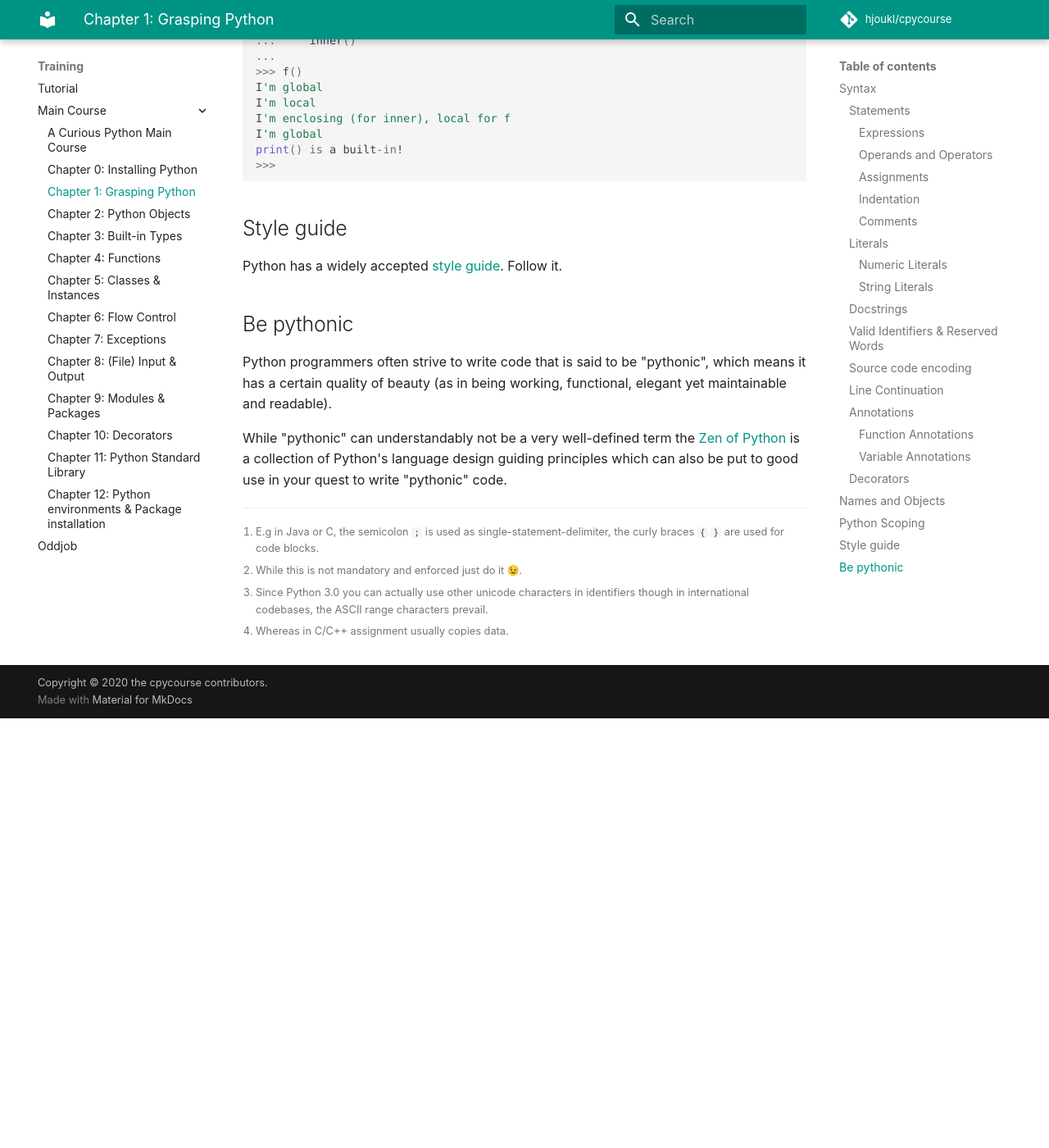
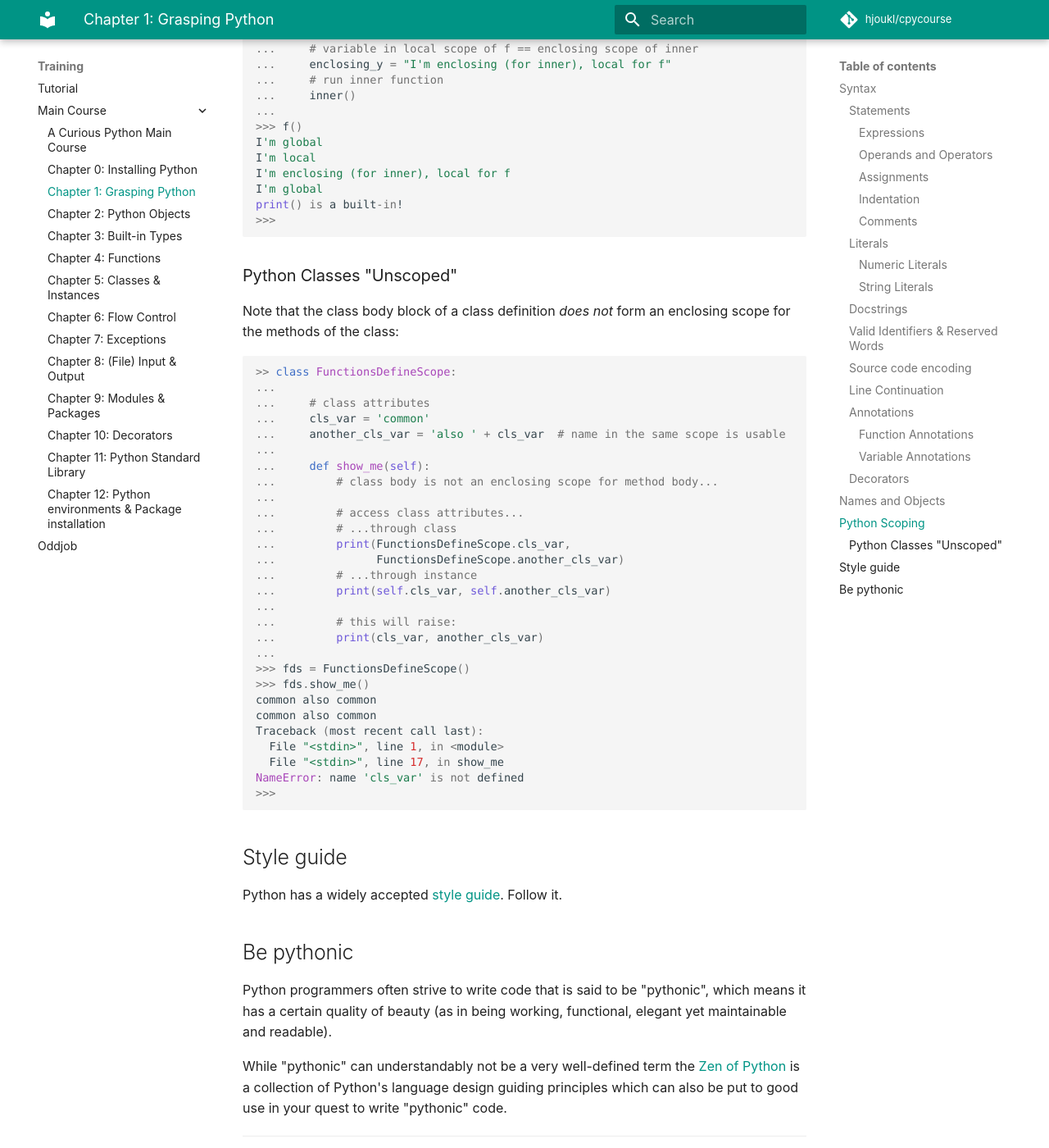
Before and after one commit to rkluger68/cpycourse, an MkDocs documentation site: the page built from docs/training/main-course/grasping-python.md, in a window 1280 px wide and 1400 px high, scrolled down 11297 px. Shown: the whole window at 82% size. Built offline with MkDocs 1.6.1 and Material for MkDocs 9.7.7, drawn with Linux system fonts in a browser that asks for light colours; emoji names are drawn with the system emoji font; comment, search, counter and statistics services are not loaded; before the commit the page ends 12173 px from its top, so only the background shows below that; some of the changed text lies outside the part shown.

Commit message:
Add section for class not an enclosing scope

````diff
--- a/docs/training/main-course/grasping-python.md
+++ b/docs/training/main-course/grasping-python.md
@@ -564,13 +564,15 @@ object)
 
 ## Python Scoping
 
-A scope defines the visibility of names. The lookup of names in Python the
-LEGB-Rule:
+A scope defines the visibility of names. The lookup of names in Python obeys
+the "LEGB"-Rule:
 
  1. **L**ocal
  1. **E**nclosing
  1. **G**lobal
  1. **B**uiltin
+
+The workings of LEGB by example:
 
 ``` python
 >>> global_x = "I'm global"
@@ -601,6 +603,43 @@ print() is a built-in!
 >>>
 ```
 
+### Python Classes "Unscoped"
+
+Note that the class body block of a class definition *does not* form an
+enclosing scope for the methods of the class:
+
+``` python
+>> class FunctionsDefineScope:
+...
+...     # class attributes
+...     cls_var = 'common'
+...     another_cls_var = 'also ' + cls_var  # name in the same scope is usable
+...
+...     def show_me(self):
+...         # class body is not an enclosing scope for method body...
+...
+...         # access class attributes...
+...         # ...through class
+...         print(FunctionsDefineScope.cls_var,
+...               FunctionsDefineScope.another_cls_var)
+...         # ...through instance
+...         print(self.cls_var, self.another_cls_var)
+...
+...         # this will raise:
+...         print(cls_var, another_cls_var)
+...
+>>> fds = FunctionsDefineScope()
+>>> fds.show_me()
+common also common
+common also common
+Traceback (most recent call last):
+  File "<stdin>", line 1, in <module>
+  File "<stdin>", line 17, in show_me
+NameError: name 'cls_var' is not defined
+>>>
+```
+
+
 ## Style guide
 
 Python has a widely accepted
````
